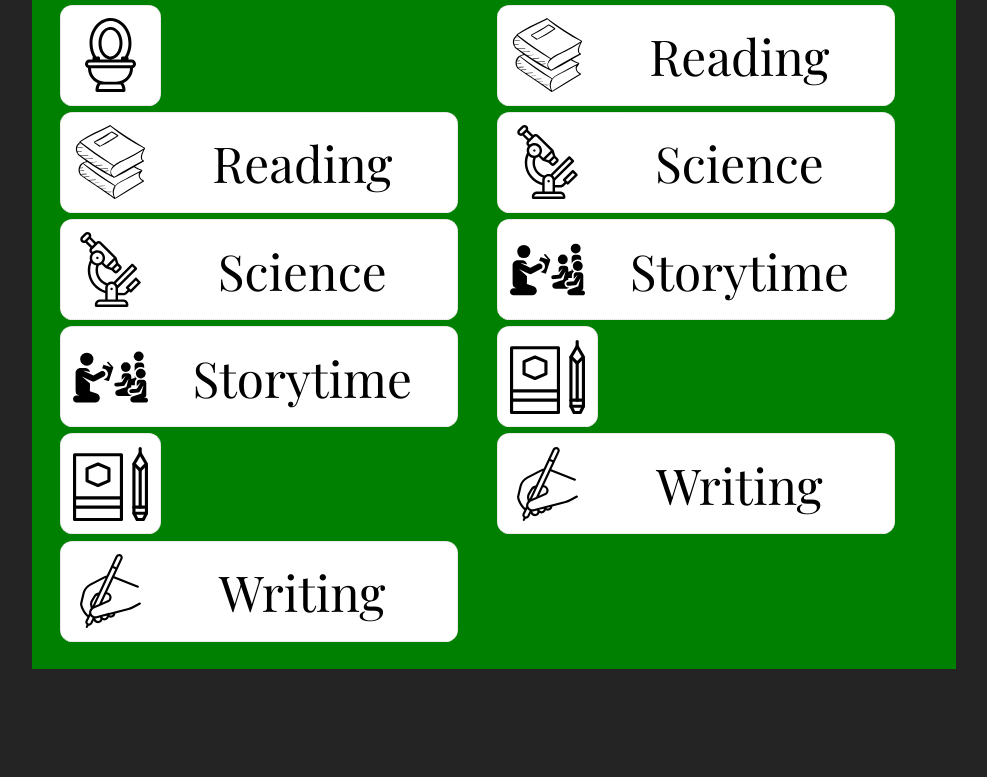
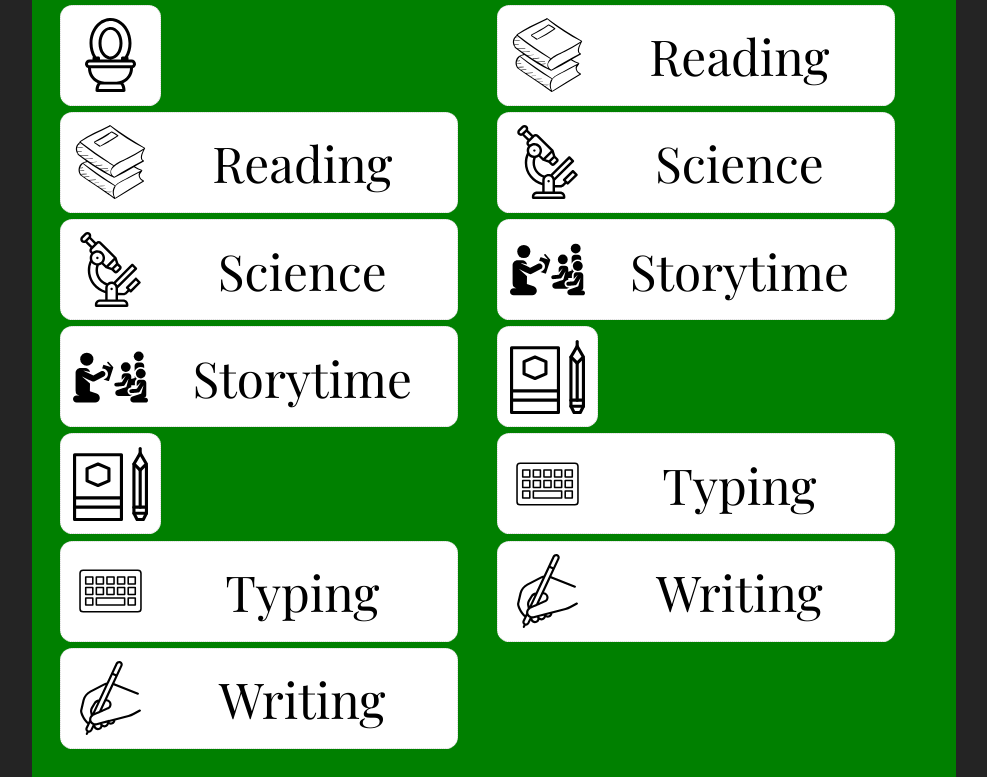
Before and after one commit to pairich-family/whiteboard-assets, a React (Vite) app: page / in a window 1280 px wide. Shown: the part 6330-7107 px from the top of the page, without its empty margins (146-1133 px from the left). Before the commit the page ends 6999 px from the top, so only its background shows below. Built offline with nearby package versions, Linux system fonts and the light colour scheme.

Commit message:
feat: add `Typing` task

```diff
--- a/src/tasks.tsx
+++ b/src/tasks.tsx
@@ -25,6 +25,7 @@ import iconReading from "./assets/Reading.svg";
 import iconScience from "./assets/Science.svg";
 import iconStorytime from "./assets/Storytime.svg";
 import iconSummerBridge from "./assets/Summer Bridge.svg";
+import iconTyping from "./assets/Typing.svg";
 import iconWriting from "./assets/Writing.svg";
 
 export interface TaskProps {
@@ -231,6 +232,12 @@ export const TASKS_SPECS: TasksSpec[] = [
   },
   {
     task: {
+      svgUrl: iconTyping,
+      label: "Typing",
+    },
+  },
+  {
+    task: {
       svgUrl: iconWriting,
       label: "Writing",
     },
```
Also changed, not shown: src/assets/Typing.svg (added).
